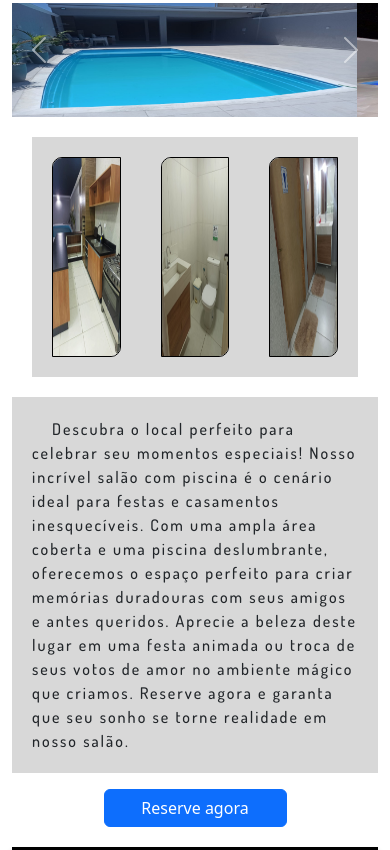
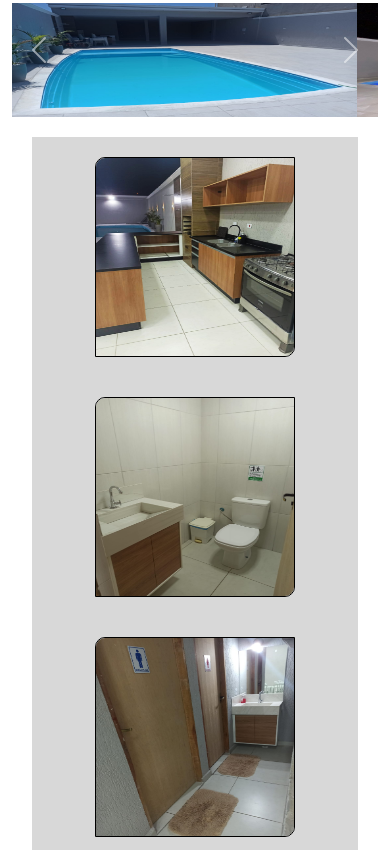
Before and after one commit to carloshenriqueribeirodasilva/salao-piscina, a plain HTML site: page index.html in a window 390 px wide. Shown: the part 937-1787 px from the top of the page. Drawn offline with nearby package versions, Linux system fonts and the light colour scheme.

Commit message:
Atualização para telas menores

```diff
--- a/index.html
+++ b/index.html
@@ -185,15 +185,15 @@
 
     <div class="container">
       <div class="row">
-        <div class="col-4 image-column">
+        <div class="col-md-4 image-column">
           <img src="img/img-6.jpeg" alt="image01" class="img-fluid">
         </div>
 
-        <div class="col-4 image-column">
+        <div class="col-md-4 image-column">
           <img src="img/img-7.jpeg" alt="image02" class="img-fluid">
         </div>
 
-        <div class="col-4 image-column">
+        <div class="col-md-4 image-column">
           <img src="img/img-8.jpeg" alt="image03" class="img-fluid">
         </div>
       </div>
```
